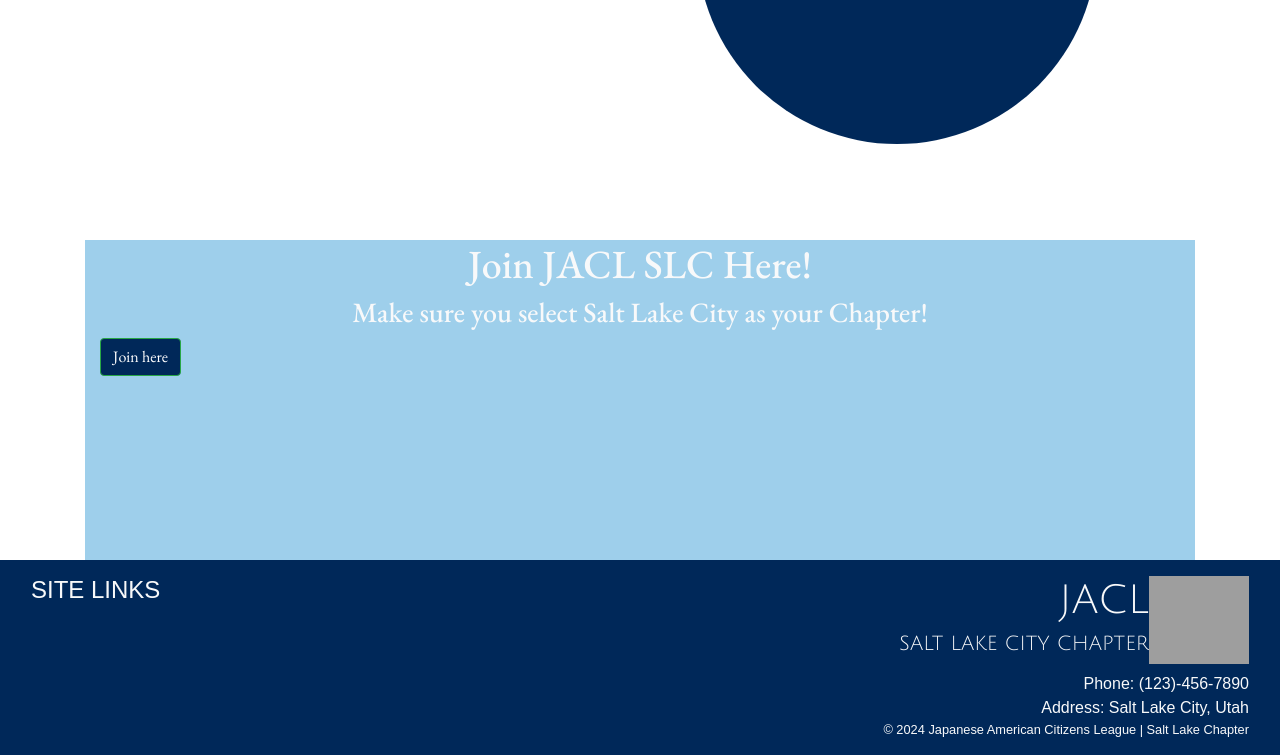
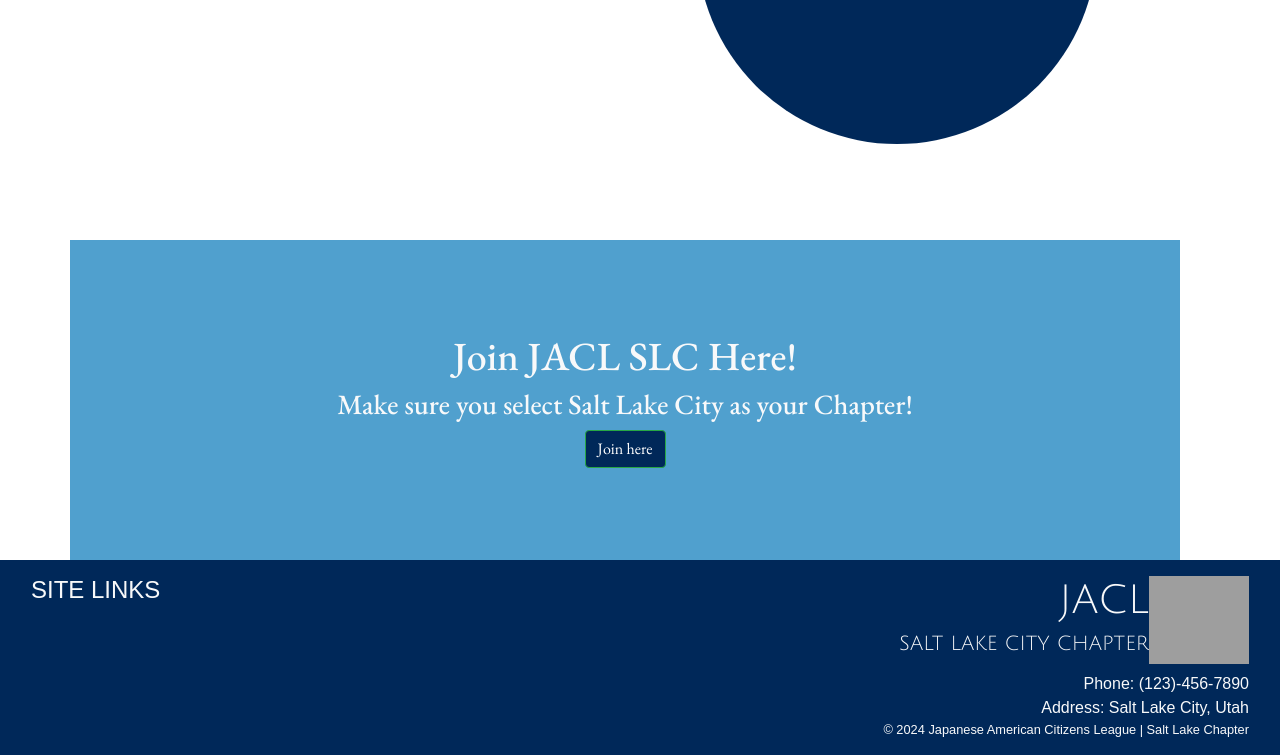
Before and after one commit to cmpt375-2024spring/client-project-jacl, a Django app: template app/templates/app/join.html in a window 1280 px wide. Shown: the part 818-1573 px from the top of the page. Run offline with Django 5.2, Linux system fonts and the light colour scheme; the template is opened without the code that fills it, so the values that code supplies are empty; some libraries are stand-ins or nearby versions; some web fonts are replaced; grey boxes are pictures that could not be loaded.

Commit message:
bottom button div

```diff
--- a/app/templates/app/join.html
+++ b/app/templates/app/join.html
@@ -89,12 +89,12 @@
         </div>
     </div>
     <div class="container position-sticky">
-        <div class="col w-100 align-items-center" style="background-color: #9ecfeb; height: 20em;">
-            <h1 class="text-light text-center font-family-eb-garamond">Join JACL SLC Here!</h1>
-            <h3 class="text-light text-center font-family-eb-garamond">Make sure you select Salt Lake City as your Chapter!</h3>
-            <a href="https://jacl.salsalabs.org/jaclnewmemberform/index.html" target="_blank">
-                <button class="font-family-eb-garamond btn btn-success bg-darkblue">Join here</button>
-            </a>
+        <div class="row w-100 align-items-center text-center" style="background-color: #50a0ce; height: 20em;">
+            <div class="col justify-content-center h-auto w-auto">
+                <h1 class="text-light text-center font-family-eb-garamond">Join JACL SLC Here!</h1>
+                <h3 class="text-light text-center font-family-eb-garamond">Make sure you select Salt Lake City as your Chapter!</h3>
+                <button class="font-family-eb-garamond btn btn-success bg-darkblue" onclick="window.location.href='https://jacl.salsalabs.org/jaclnewmemberform/index.html'">Join here</button>
+            </div>
         </div>
     </div>
 {% endblock content %}
```
